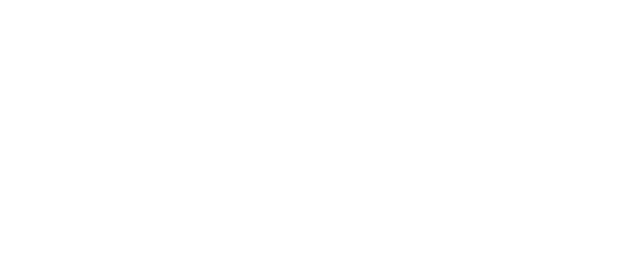
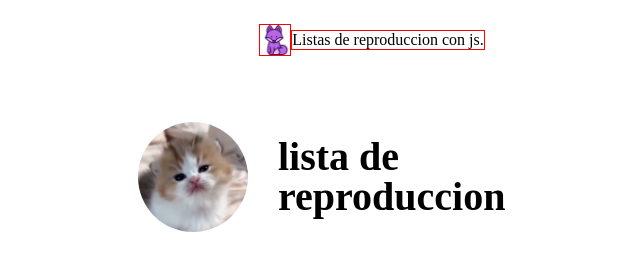
Before and after one commit to SebastianHerreraPC/lista-de-reproduccion, a plain HTML site: page index.html in a window 1280 px wide. Shown: the whole page, without its empty margins (268-908 px from the left). Drawn offline with Linux system fonts and the light colour scheme.

Commit message:
nueva estructura

```diff
--- a/index.html
+++ b/index.html
@@ -3,7 +3,24 @@
   <head>
     <meta charset="UTF-8" />
     <meta name="viewport" content="width=device-width, initial-scale=1.0" />
+    <link rel="stylesheet" href="pages/index.css" />
+    <link rel="stylesheet" href="vendor/normalize.css" />
     <title>Document</title>
   </head>
-  <body></body>
+  <body>
+    <div class="page">
+      <header class="header">
+        <img src="images/Logo.png" alt="" class="header__logo" />
+        <p class="header__title">Listas de reproduccion con js.</p>
+      </header>
+      <main class="container">
+        <div class="cover">
+          <div class="cover__image"></div>
+          <h1 class="cover__title">lista de reproduccion</h1>
+        </div>
+      </main>
+    </div>
+
+    <script src="script/index.js"></script>
+  </body>
 </html>
--- /dev/null
+++ b/pages/index.css
@@ -0,0 +1,47 @@
+body {
+}
+.page {
+  max-width: 720px;
+  display: flex;
+  margin: auto;
+  flex-direction: column;
+}
+.header {
+  max-width: 468px;
+  height: 80px;
+  margin: auto;
+  display: flex;
+  align-items: center;
+}
+.header__logo {
+  max-width: 30px;
+  border: solid red 1px;
+}
+.header__title {
+  margin: 0;
+  border: solid red 1px;
+}
+.container {
+  max-width: 468px;
+  margin: auto;
+}
+.cover {
+  display: flex;
+  align-items: center;
+  margin-top: 30px;
+  margin-bottom: 20px;
+}
+.cover__image {
+  width: 110px;
+  min-width: 110px;
+  height: 110px;
+  background-image: url(/images/avatar.png);
+  background-size: cover;
+  background-position: center;
+  border-radius: 50%;
+}
+.cover__title {
+  margin-left: 30px;
+  font-size: 2.5em;
+  line-height: 1;
+}
```
